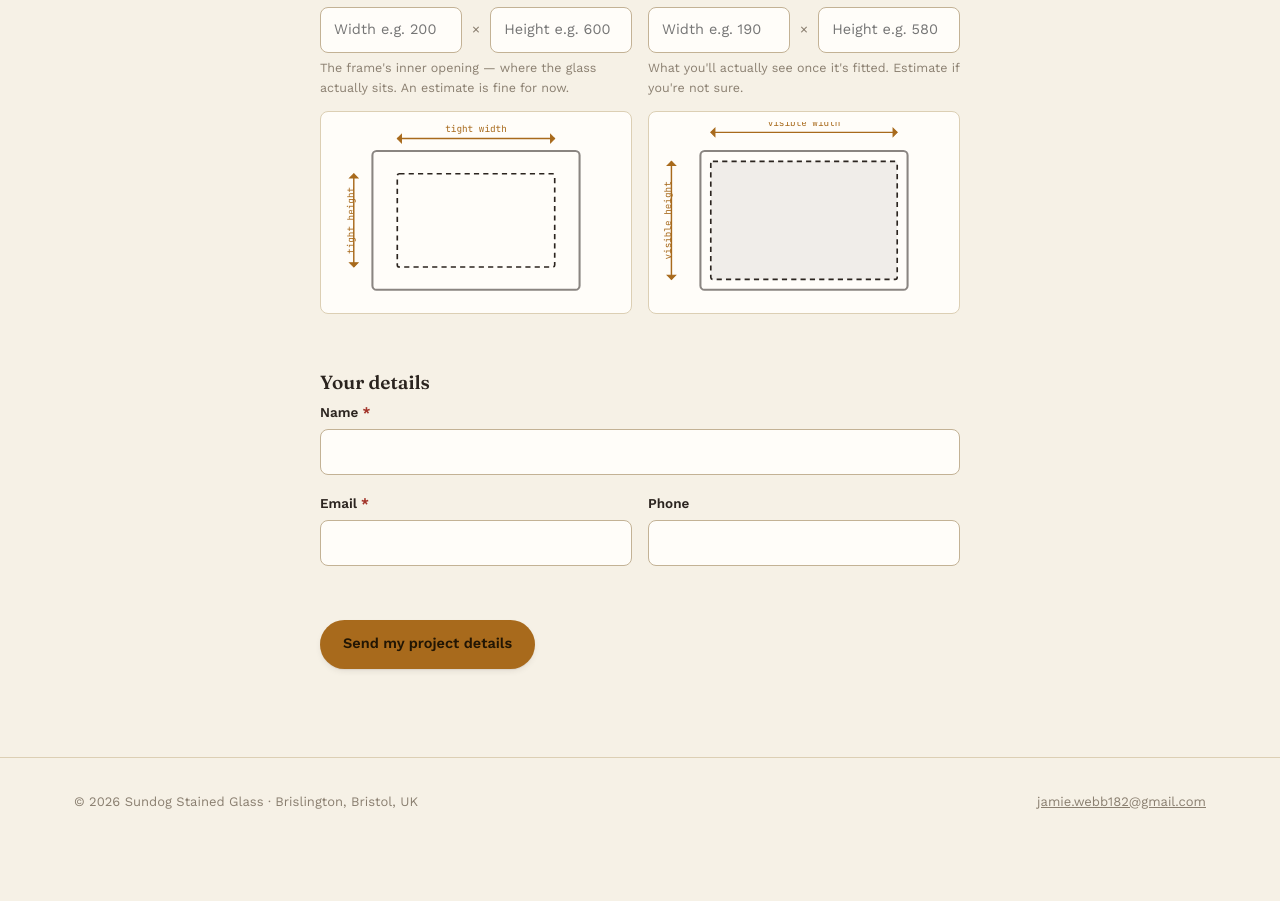
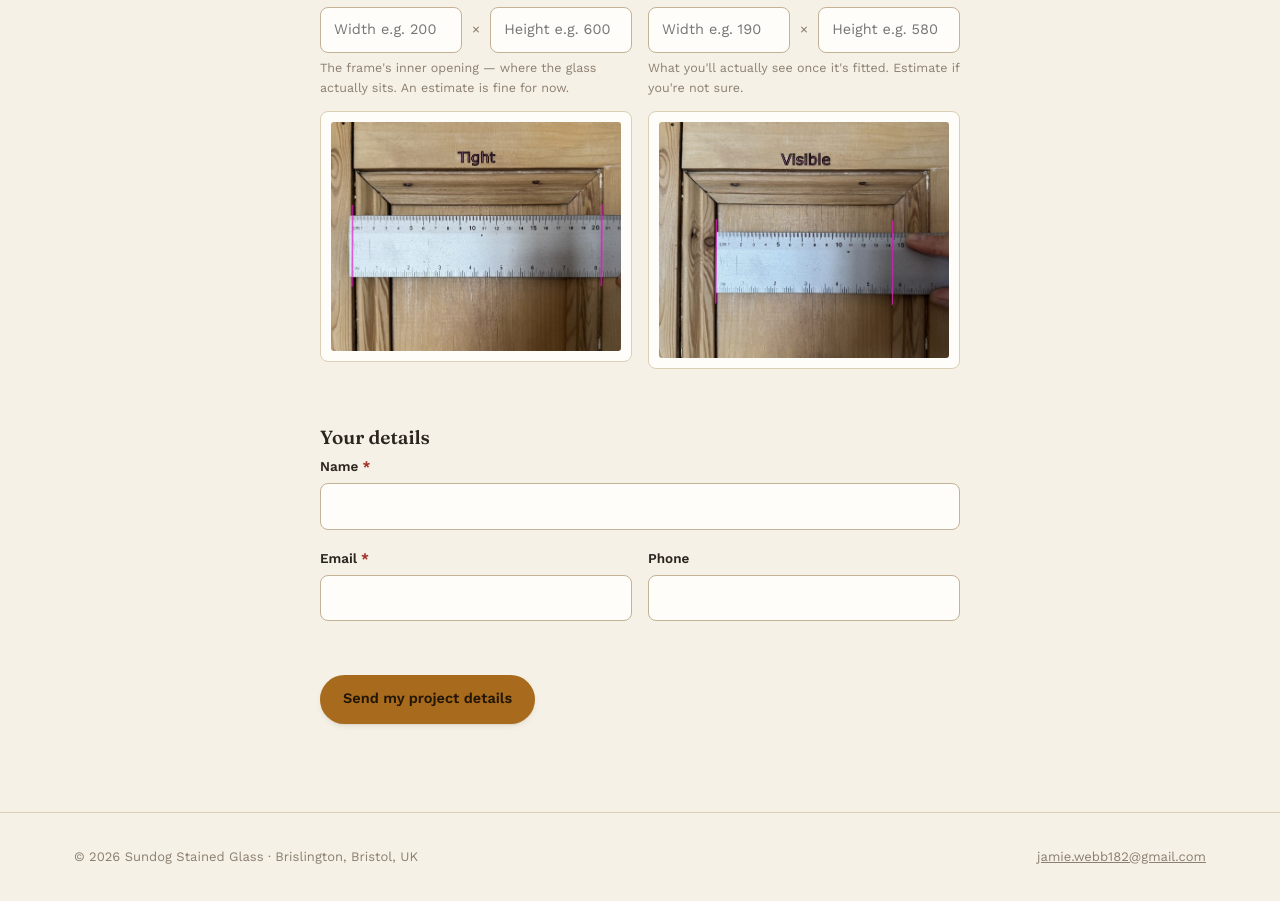
Before and after one commit to jamiewebb182-creator/Sundog, a Next.js app: page /commission in a window 1280 px wide. Shown: the part 1182-2083 px from the top of the page. Before the commit the page ends 2028 px from the top, so only its background shows below. Built offline with nearby package versions, Linux system fonts and the light colour scheme.

Commit message:
Update page.tsx

```diff
--- a/app/commission/page.tsx
+++ b/app/commission/page.tsx
@@ -1,5 +1,5 @@
+import Image from "next/image";
 import { site, steps, portfolio } from "@/lib/content";
-import { MeasureDiagram } from "@/lib/measureDiagram";
 import { CommissionForm } from "@/components/CommissionForm";
 
 export default function CommissionPage() {
@@ -26,8 +26,22 @@ export default function CommissionPage() {
       <section className="block order-layout">
         <CommissionForm
           portfolioCodes={portfolio.map((p) => ({ code: p.code, title: p.title }))}
-          tightDiagram={<MeasureDiagram kind="tight" />}
-          visibleDiagram={<MeasureDiagram kind="visible" />}
+          tightDiagram={
+            <Image
+              src="/images/measure-tight.jpg"
+              alt="Ruler measuring the tight, outer opening of a window frame"
+              width={649}
+              height={512}
+            />
+          }
+          visibleDiagram={
+            <Image
+              src="/images/measure-visible.jpg"
+              alt="Ruler measuring the visible, inner opening of a window frame"
+              width={629}
+              height={512}
+            />
+          }
         />
       </section>
     </div>
```
